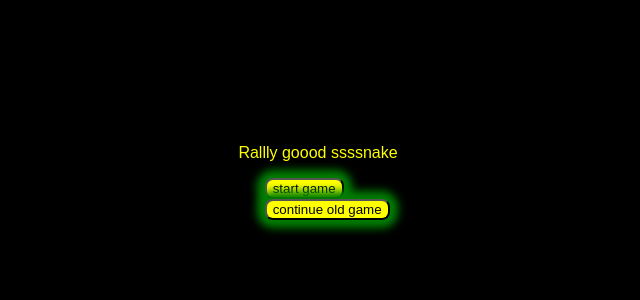
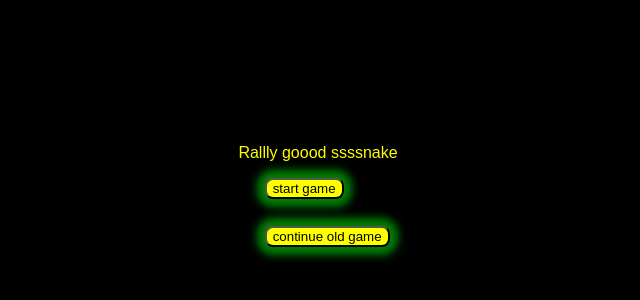
Before and after one commit to jarekratajski/dysfunctional_ddd, a website built with webpack: page csnake/index.html in a window 1280 px wide. Shown: the part 176-476 px from the top of the page, without its empty margins (322-962 px from the left). Built offline with nearby package versions, Linux system fonts and the light colour scheme.

Commit message:
snake css fixes

```diff
--- a/csnake/css/main.css
+++ b/csnake/css/main.css
@@ -50,9 +50,6 @@ section.game {
     margin: 0;
 }
 
-
-
-
 .egg {
     background: yellow;
     border-radius: 100%;
@@ -88,6 +85,7 @@ body > section.game[data-state="start"] > .start {
     border-radius: 8px;
     box-shadow: 0px 0px 8px 8px green;
     text-align: center;
+    margin-bottom: 2em;
 }
 
 
```
